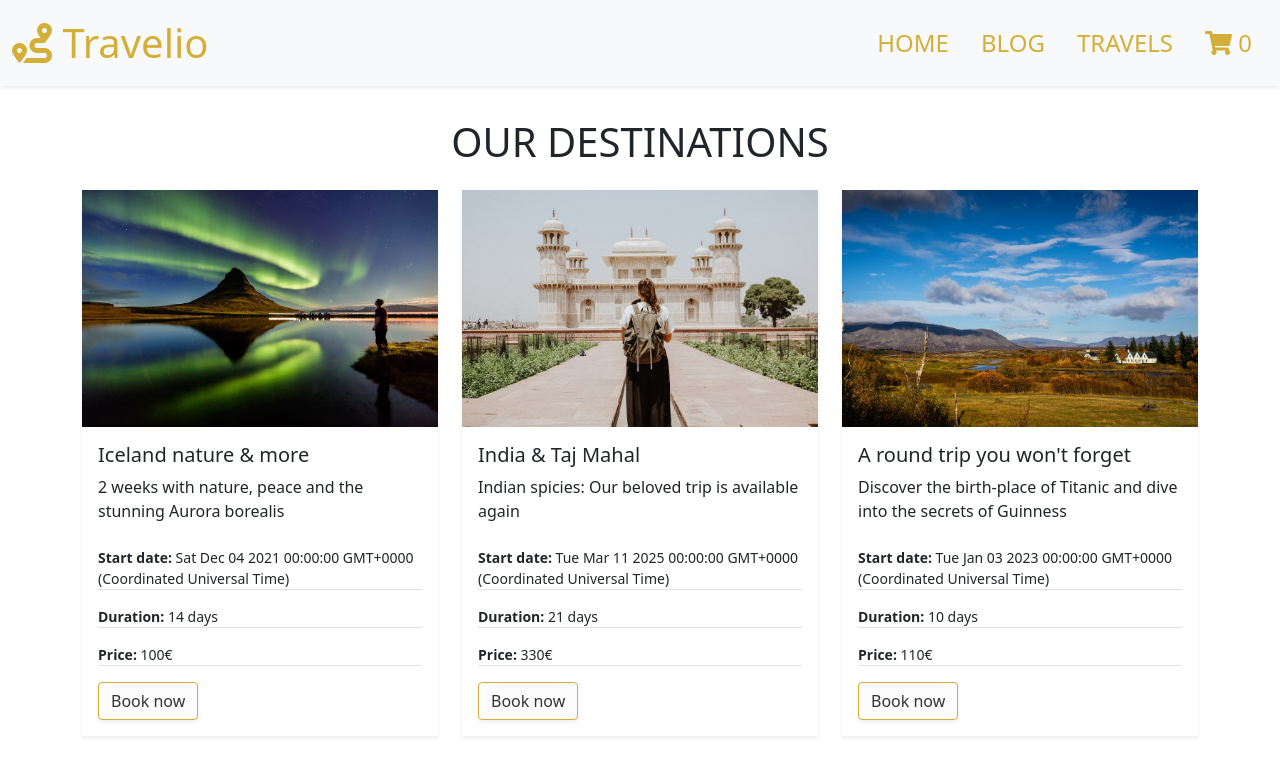
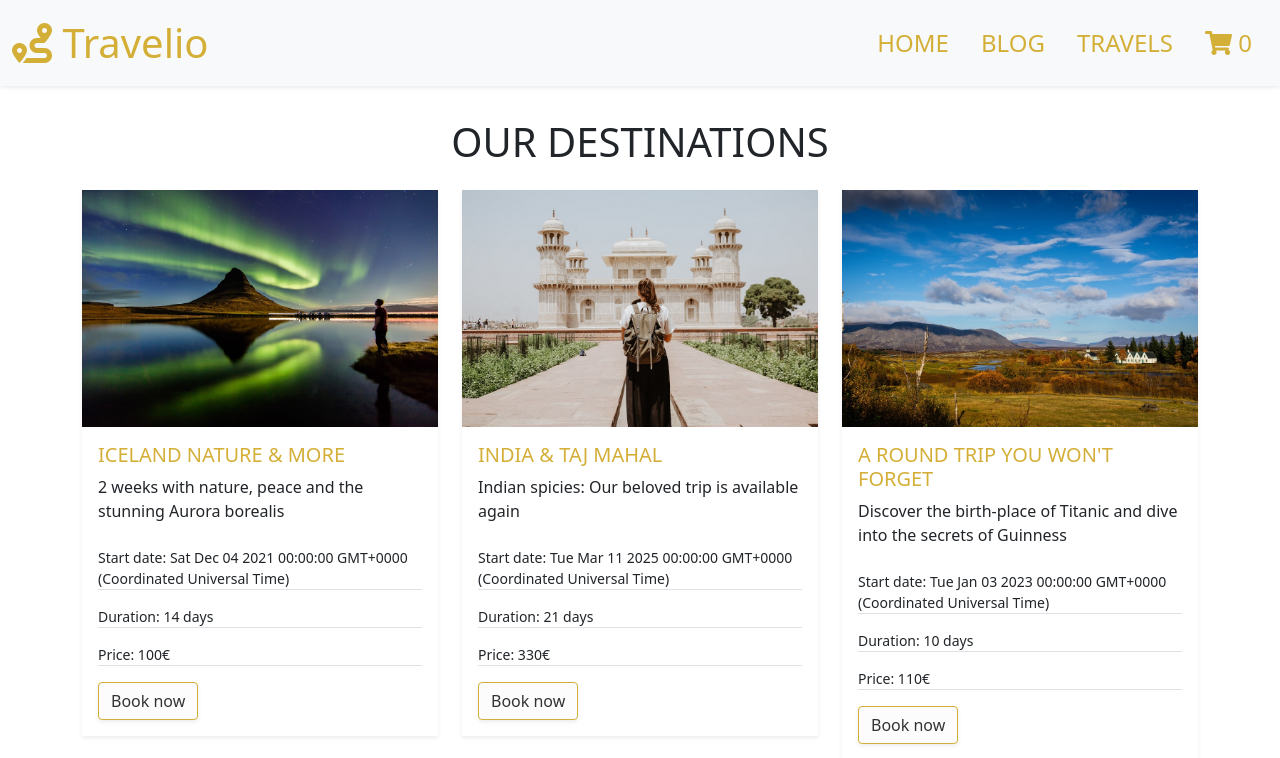
Before and after one commit to nat-oku/FE21-CR6-Natalia, an Angular app in the folder TravelAgency/: page /travels in a window 1280 px wide. Shown: the top 758 px of the page. Built offline with nearby package versions, Linux system fonts and the light colour scheme.

Commit message:
adjusting the styles

```diff
--- a/TravelAgency/src/app/travels/travels.component.html
+++ b/TravelAgency/src/app/travels/travels.component.html
@@ -5,11 +5,11 @@
       <div class="card removeBorder shadow-sm rounded-0">
         <img src="{{ destination.img }}" class="card-img-top rounded-0" alt="...">
         <div class="card-body">
-          <h5 class="card-title">{{ destination.destName }}</h5>
-          <p class="card-text pb-2">{{ destination.destDescr }}</p>
-          <p class="card-text fontSmall-13 border-bottom"><b>Start date:</b> {{ destination.startDate }}</p>
-          <p class="card-text fontSmall-13 border-bottom"><b>Duration:</b> {{ destination.duration }} days</p>
-          <p class="card-text fontSmall-13 border-bottom"><b>Price:</b> {{ destination.price }}€</p>
+          <h5 class="card-title fs-5 fw-light text-uppercase text-gold">{{ destination.destName }}</h5>
+          <p class="card-text pb-2 fst-normal">{{ destination.destDescr }}</p>
+          <p class="card-text fontSmall-13 border-bottom fw-light"><b>Start date:</b> {{ destination.startDate }}</p>
+          <p class="card-text fontSmall-13 border-bottom fw-light"><b>Duration:</b> {{ destination.duration }} days</p>
+          <p class="card-text fontSmall-13 border-bottom fw-light"><b>Price:</b> {{ destination.price }}€</p>
           <button type="button" class="btn border-gold shadow-sm fw-lighter shadow-sm" >Book now</button>
         </div> <!-- add this function later " -->
       </div>
```
